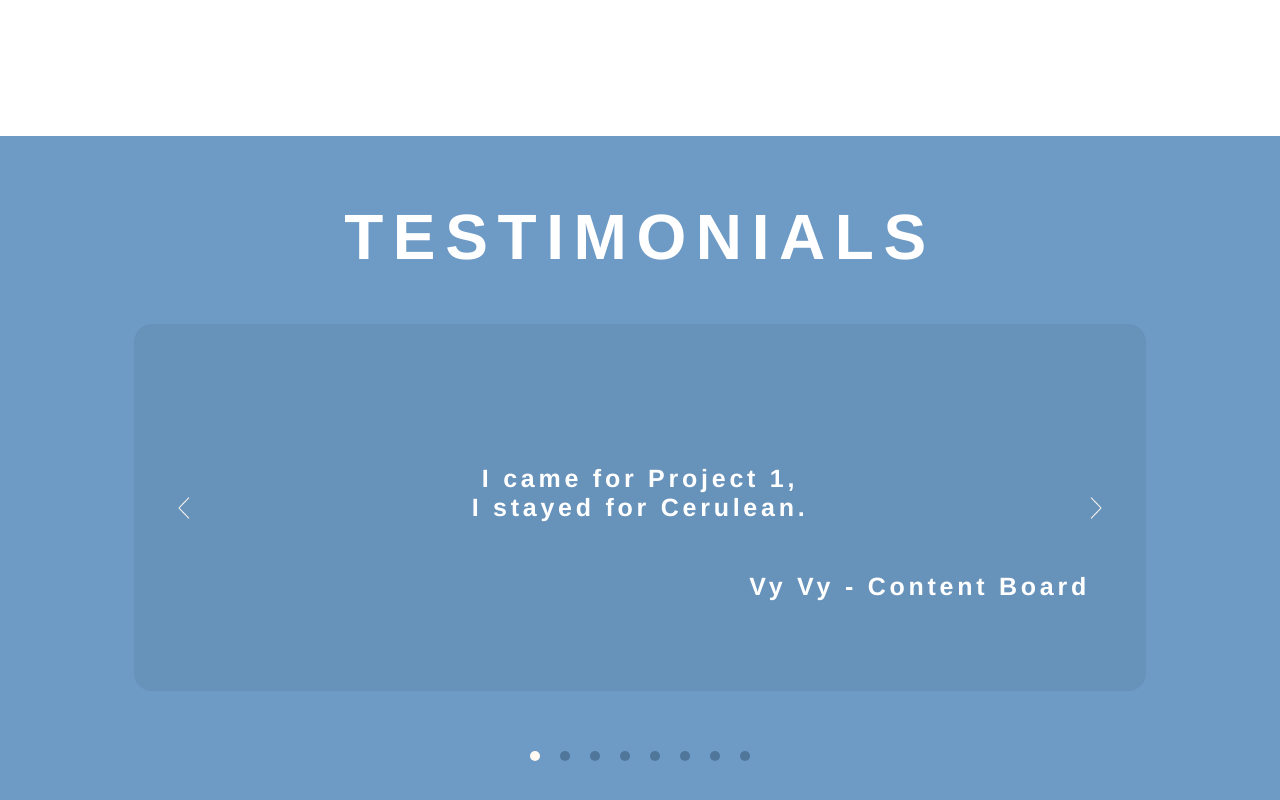
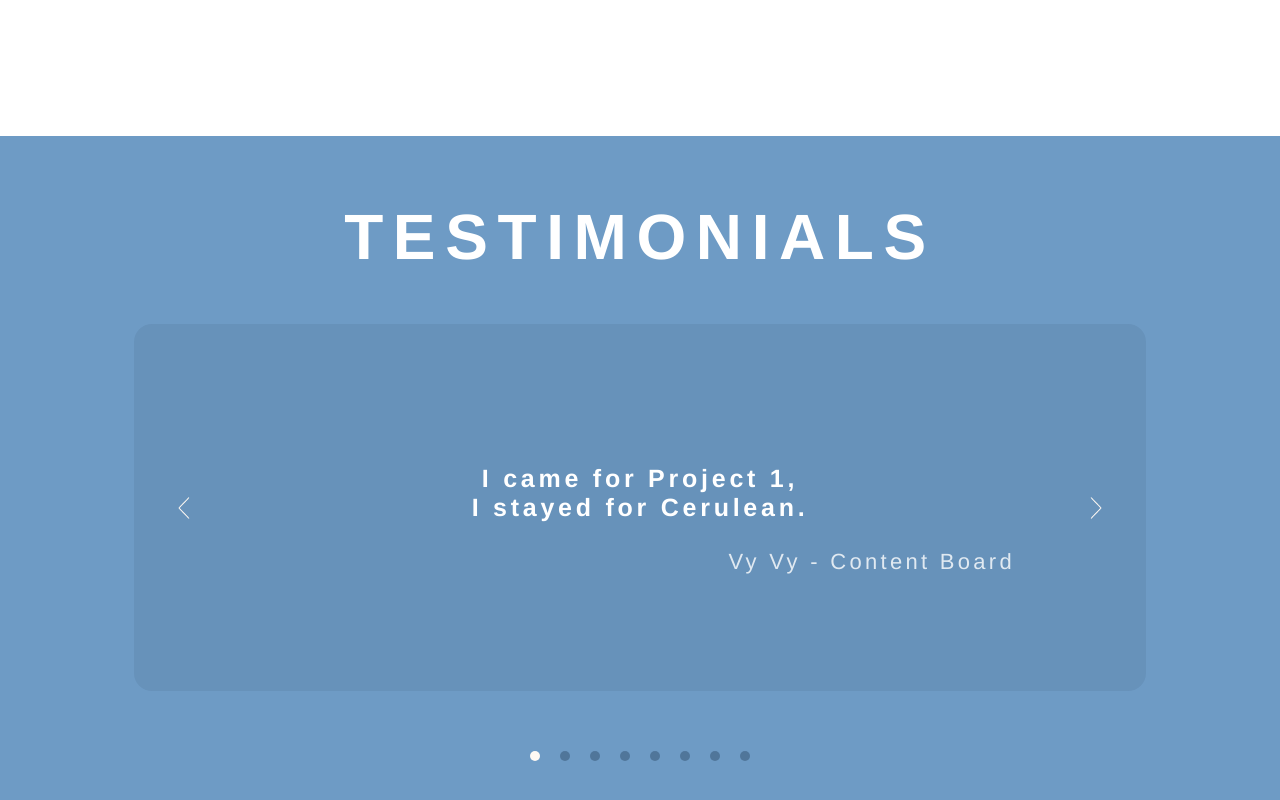
Before and after one commit to patfire12345/cerulean, a Next.js app: page /about in a window 1280 px wide. Shown: the part 1436-2236 px from the top of the page. Built offline with nearby package versions, Linux system fonts and the light colour scheme.

Commit message:
<update> Testimonials authors position and font changed

```diff
--- a/styles/Testimonials.module.css
+++ b/styles/Testimonials.module.css
@@ -33,14 +33,18 @@
 .name {
     text-align: right;
 
-    width: 600px;
-    margin: 50px 150px;
+    width: 450px;
+    margin: 50px 225px;
 
     font-family: Helvetica;
-    font-size: 25px;
-    font-weight: 700;
+    font-size: 22px;
+    font-weight: 100;
     line-height: 29px;
     letter-spacing: 0.15em;
+    opacity: 80%;
+
+    position: relative;
+    top: -25px;
 }
 
 .progressContainer {
```
